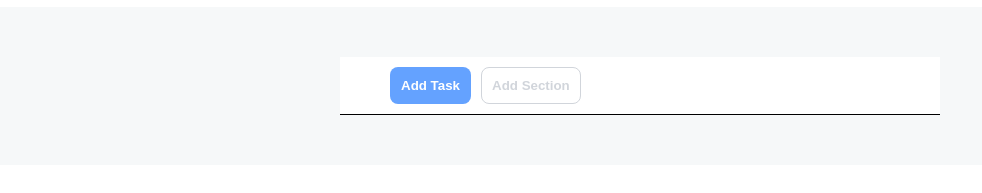
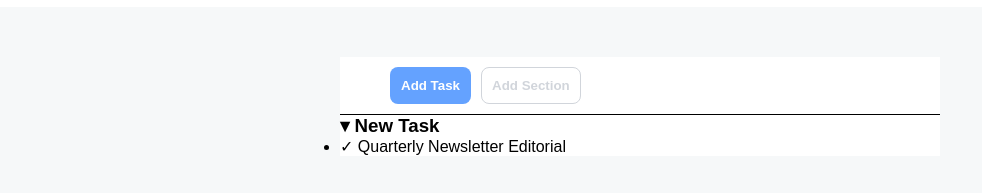
Before and after one commit to giuseppemele94/html-css-toboolist, a plain HTML site: page index.html in a window 1280 px wide. Shown: the part 63-256 px from the top of the page, without its empty margins (0-982 px from the left). Drawn offline with Linux system fonts and the light colour scheme.

Commit message:
feat : aggiunta prima sezione della lista

```diff
--- a/index.html
+++ b/index.html
@@ -23,6 +23,22 @@
                 <button class="btn second-buttom">Add Section</button>
             </div>
 
+            <div class ="list">
+
+                <section class ="block">
+                    <h3 class="section-title"> <span class ="separator">▾</span> New Task</h3>
+                    <ul class ="tasks">
+                        <li class ="task">
+                            <span class="status done">✓</span>
+                            <span class="task-text">Quarterly Newsletter</span>
+                            <span class="editorial">Editorial</span>
+                        </li>
+                    </ul>
+                </section>
+
+
+            </div>
+
         </div>
     </main>
 
```
